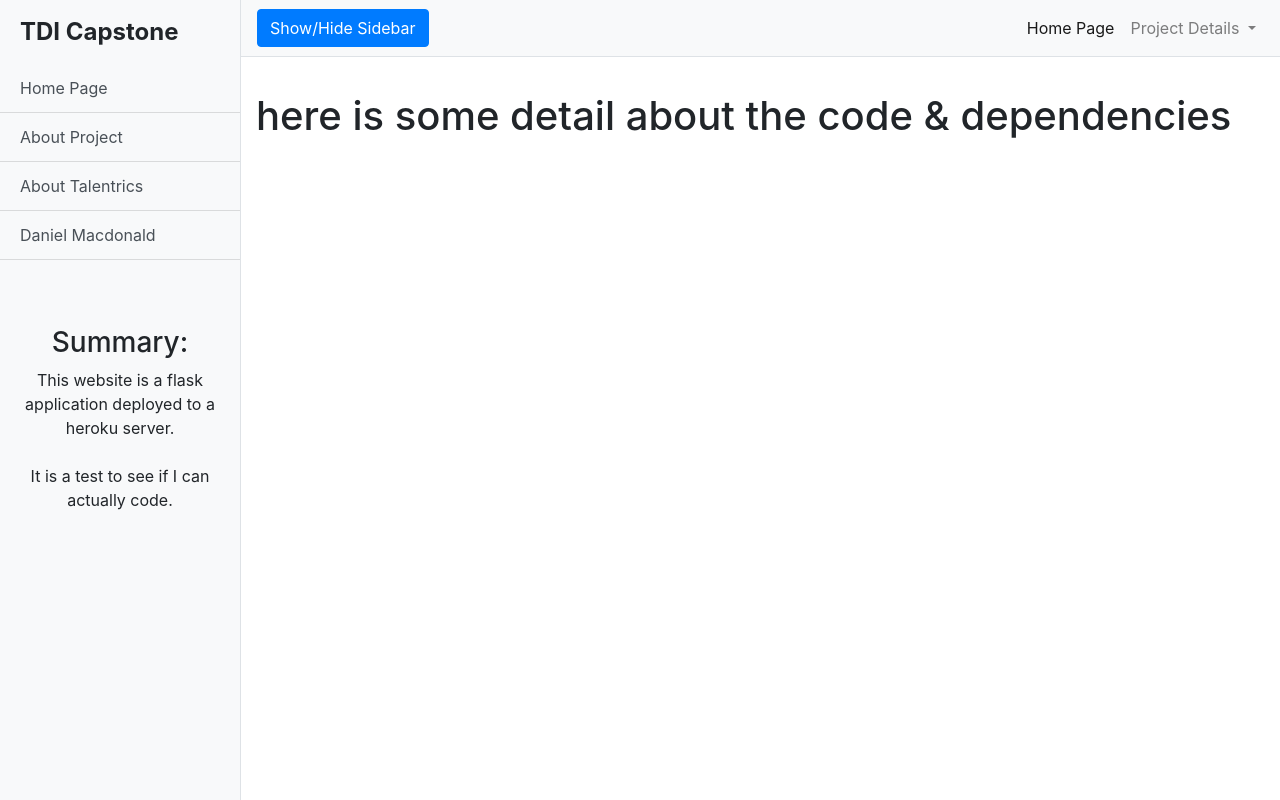
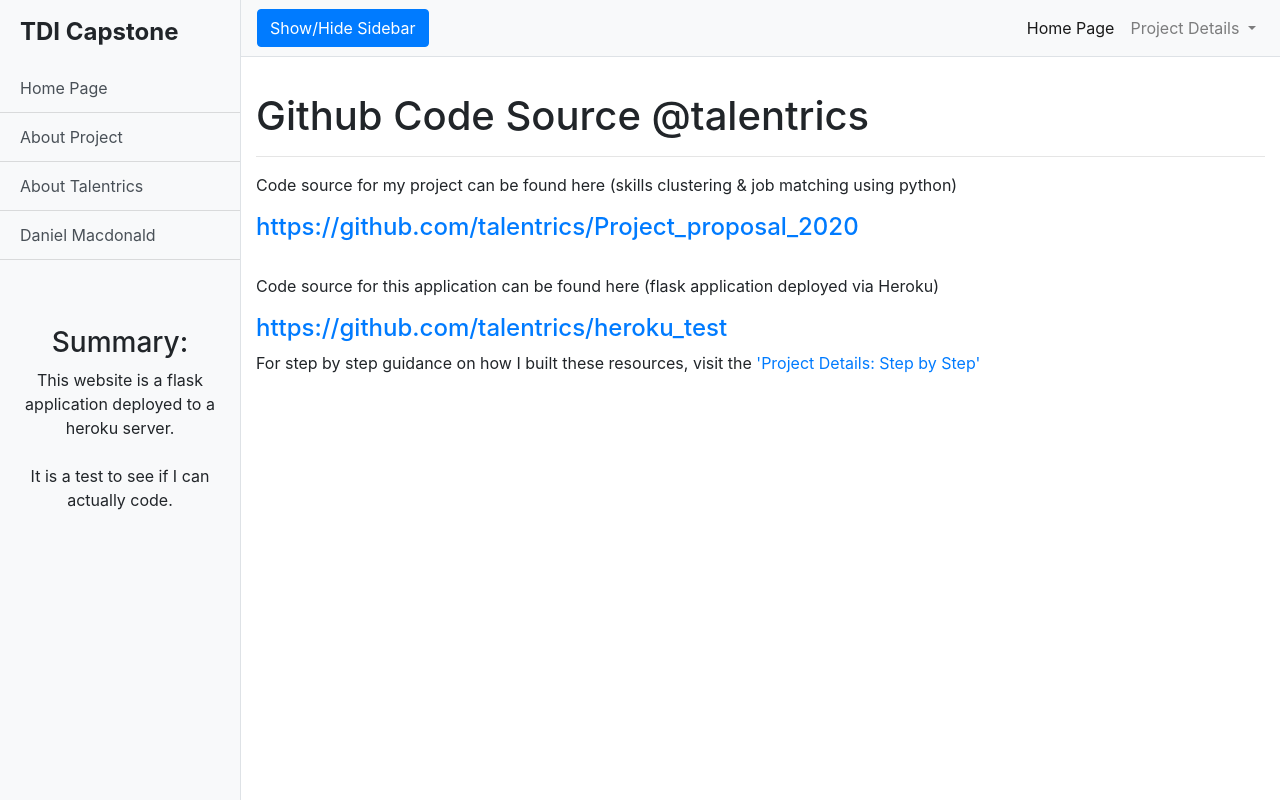
Before and after one commit to talentrics/heroku_test, a Flask app: page /github in a window 1280 px wide. Run offline with Flask 2, Linux system fonts and the light colour scheme; some libraries are stand-ins or nearby versions.

Commit message:
Update github.html

```diff
--- a/templates/github.html
+++ b/templates/github.html
@@ -7,7 +7,16 @@
 <div class="container">
   <div class="row">
     <div class="col">
-      <h1 style="padding-top: 10px">here is some detail about the code & dependencies</h1>
+      <h1 style="padding-top: 10px">Github Code Source @talentrics</h1>
+      <hr>
+      <p>Code source for my project can be found here (skills clustering & job matching using python)</p>
+      <h4><a add target="_blank" href="https://github.com/talentrics/Project_proposal_2020">https://github.com/talentrics/Project_proposal_2020</a></h4>
+      <br>
+      <p>Code source for this application can be found here (flask application deployed via Heroku)</p>
+      <h4><a add target="_blank" href="https://github.com/talentrics/heroku_test">https://github.com/talentrics/heroku_test</a></h4>
+
+      <p>For step by step guidance on how I built these resources, visit the <a href="/guide">'Project Details: Step by Step'</a>
+
     </div>
   </div>
 </div>
```
